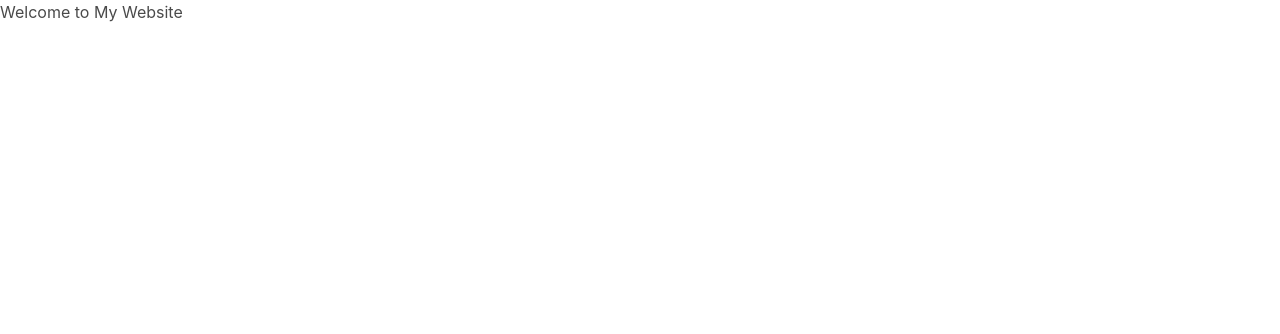
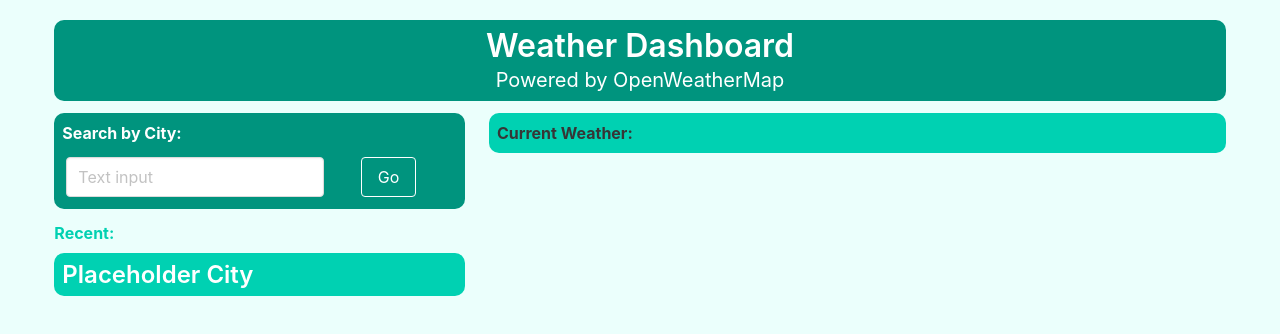
Before and after one commit to abealberts/weather-app, a plain HTML site: page index.html in a window 1280 px wide. Drawn offline with nearby package versions, Linux system fonts and the light colour scheme.

Commit message:
Updated html - Added items for left side of interface

```diff
--- a/assets/style/style.css
+++ b/assets/style/style.css
@@ -0,0 +1,17 @@
+.round {
+    border-radius: 10px;
+}
+
+.centered {
+    text-align: center;
+}
+
+.historyCard:hover {
+    background-color: hsl(171, 100%, 29%)!important;
+    cursor: pointer;
+}
+
+.historyCard:active {
+    background-color: hsl(171, 100%, 19%)!important;
+    cursor: pointer;
+}
--- a/index.html
+++ b/index.html
@@ -1,21 +1,68 @@
 <!DOCTYPE html>
-<html lang="en">
+<html lang="en" class="has-background-primary-light">
   <head>
     <meta charset="UTF-8">
     <meta name="viewport" content="width=device-width, initial-scale=1.0">
     <meta http-equiv="X-UA-Compatible" content="ie=edge">
     <title>Weather App</title>
-    <link rel="stylesheet" href="https://cdn.jsdelivr.net/npm/reset-css@5.0.2/reset.min.css">
     <link rel="stylesheet" href="https://cdn.jsdelivr.net/npm/bulma@0.9.4/css/bulma.min.css">
     <link rel="stylesheet" href="./assets/style/style.css">
     <link rel="icon" href="./favicon.ico" type="image/x-icon">
-    <script src="https://ajax.googleapis.com/ajax/libs/jquery/3.7.1/jquery.min.js"></script>
+    <!-- <script src="https://ajax.googleapis.com/ajax/libs/jquery/3.7.1/jquery.min.js"></script> -->
   </head>
 
 
   <body>
+    <header>
+        <div class="columns is-centered mt-2">
+            <div class="column is-11">
+                <div class="has-background-primary-dark round p-2">
+                    <h1 class="title has-text-white centered">Weather Dashboard</h1>
+                    <h2 class="subtitle has-text-white centered">Powered by OpenWeatherMap</h2>
+                </div>
+            </div>
+        </div>
+    </header>
+
     <main>
-        <h1>Welcome to My Website</h1>
+        <div class="columns is-centered">
+            <!-- Left-side container for search & history -->
+            <div class="column is-4">
+                    <div class="field round has-background-primary-dark p-2">
+                        <label class="label has-text-white">Search by City:</label>
+                        <div class="p-1">
+                            <!-- Container for textinput + Go button -->
+                            <div class="columns is-gapless">
+                                <div class="column">
+                                    <input class="input" type="text" placeholder="Text input">
+                                </div>
+                                <div class="column is-4 centered">
+                                    <button class="button is-primary is-inverted is-outlined">Go</button>
+                                </div>
+                            </div>
+                        </div>
+                    </div>
+
+                    <!-- Nested Column for history section -->
+                    <div class="column p-0">
+                        <label class="label has-text-primary">Recent:</label>
+                        <!-- Container for appending the "historyCard" items -->
+                        <div id="history">
+                            <!-- Example of "historyCard" -->
+                            <div class="historyCard has-background-primary round p-2 mb-2">
+                                  <p class="title is-4 has-text-white">Placeholder City</p>
+                            </div>
+                        </div>
+                    </div>
+            </div>
+
+            <!-- Right-side container for Current weather + 5-day forecast -->
+            <div class="column is-7">
+                <div class="round has-background-primary p-2">
+                    <h2 class="label">Current Weather:</h2>
+                </div>
+            </div>
+        </div>
     </main>
 	<script src="./assets/scripts/script.js"></script>
   </body>
```
